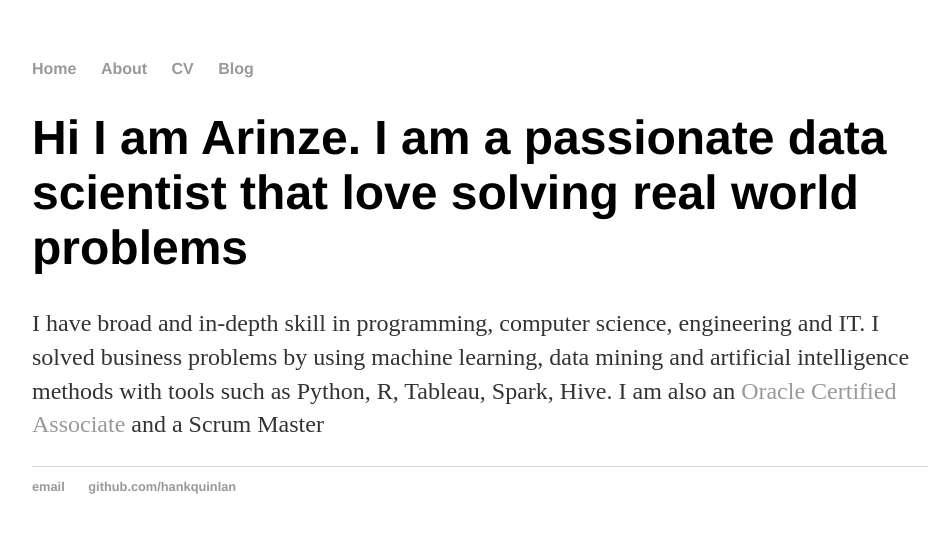
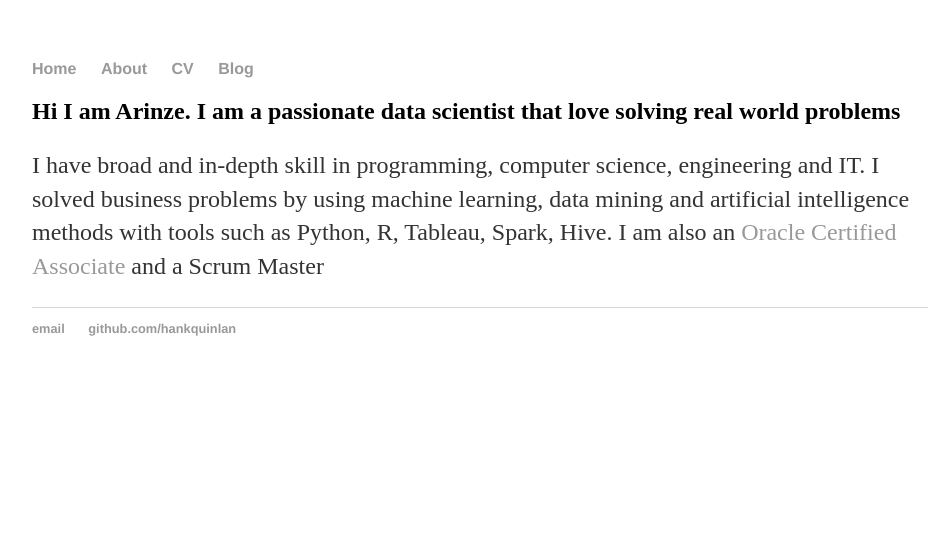
Before and after one commit to arinzea/arinzea.github.io, a Jekyll site: the page built from index.html, in a window 1280 px wide. Shown: the top 533 px of the page, without its empty margins (160-1100 px from the left). Built offline with Jekyll 4.4.1, drawn with Linux system fonts in a browser that asks for light colours.

```diff
--- a/index.html
+++ b/index.html
@@ -3,7 +3,7 @@ layout: default
 title: Arinze Akutekwe, PhD
 ---
 <div class="blurb">
-	<h1>Hi I am Arinze. I am a passionate data scientist that love solving real world problems</h1>
+	<h2>Hi I am Arinze. I am a passionate data scientist that love solving real world problems</h2>
 	<p>I have broad and in-depth skill in programming, computer science, engineering and IT.
 		I solved business problems by using machine learning,
 		data mining and artificial intelligence methods with tools such as Python, R, Tableau, Spark, Hive.
```
